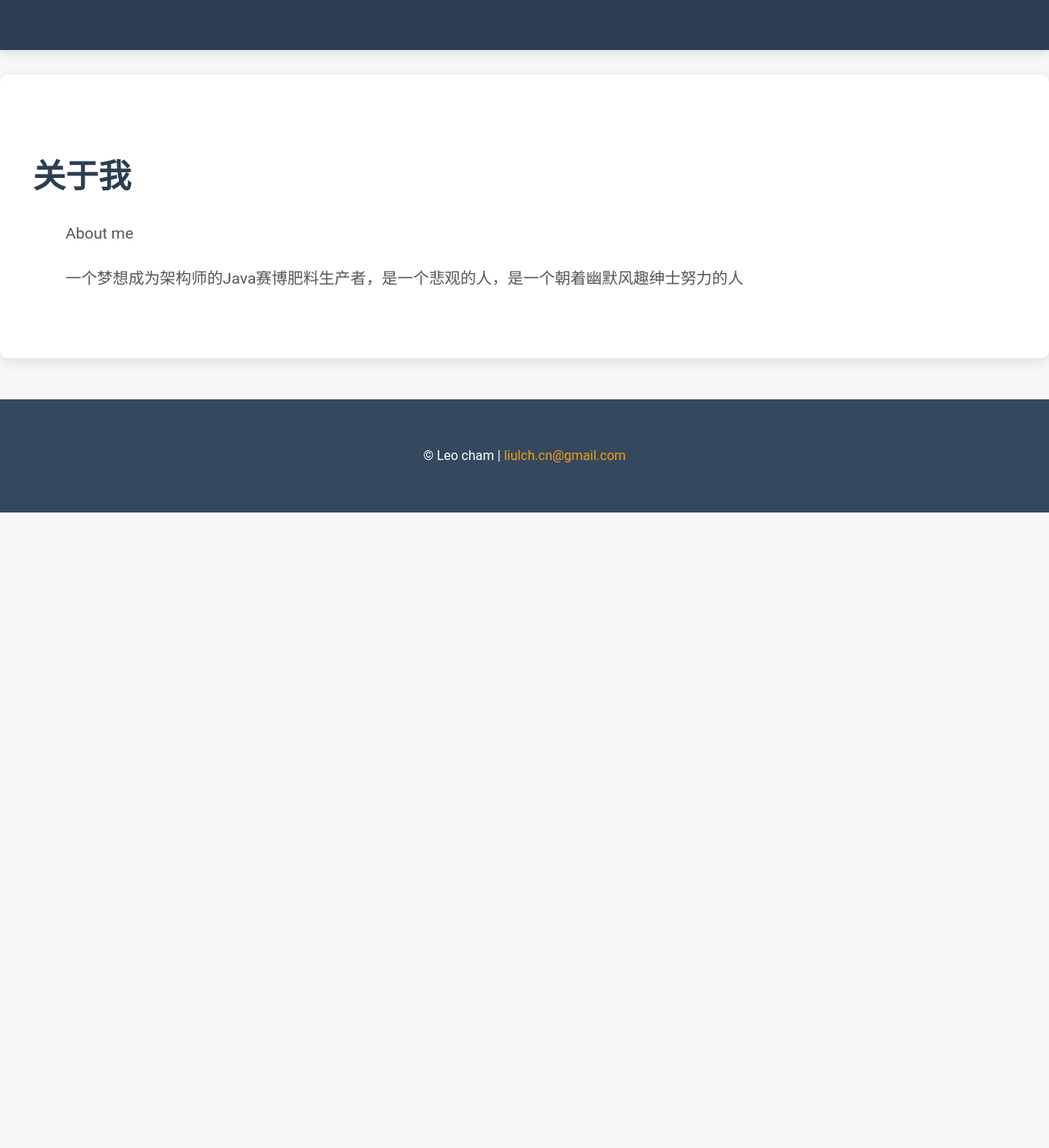
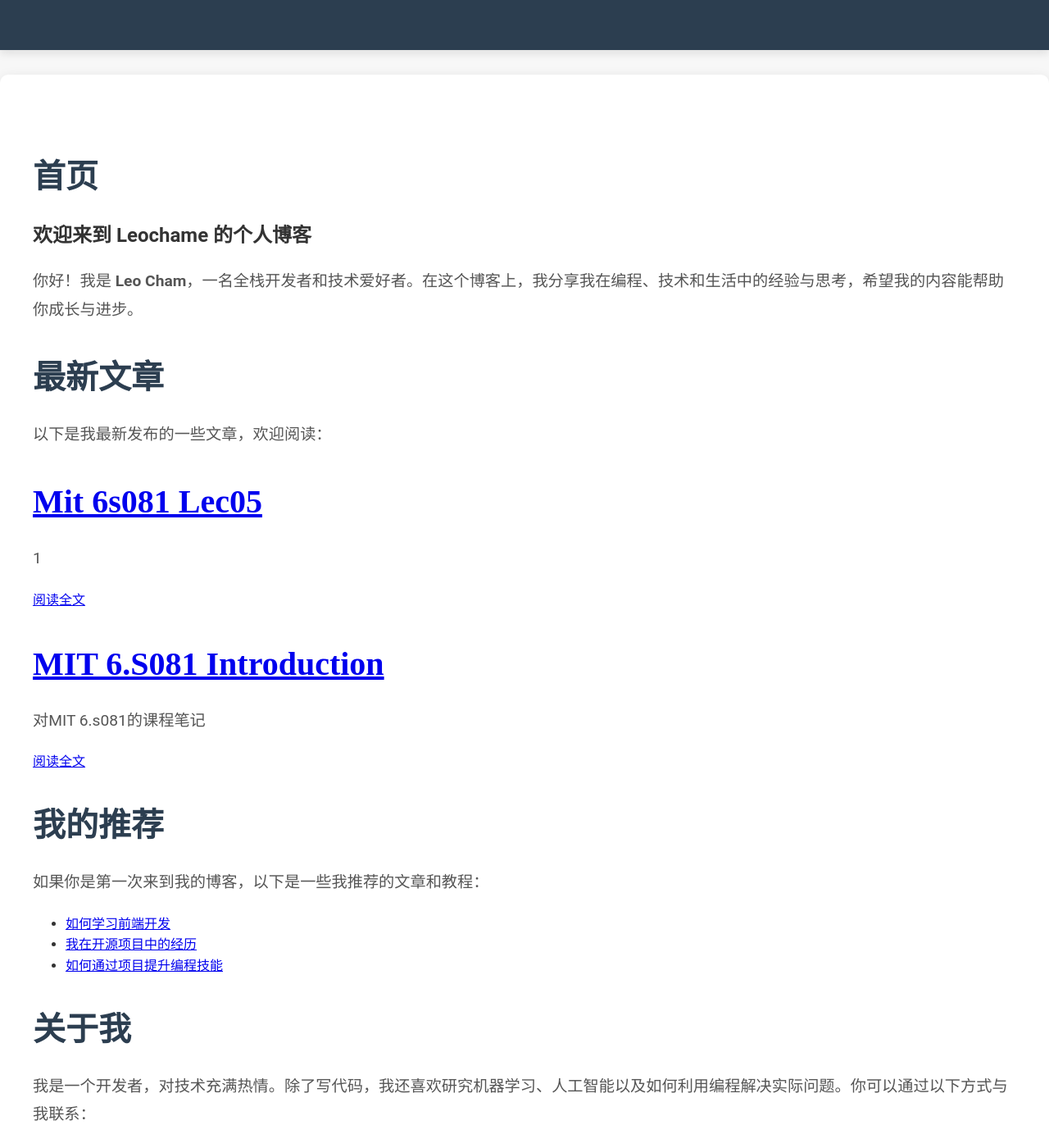
Before and after one commit to leochame/leochame.github.io, a Jekyll site: the page built from index.md, in a window 1280 px wide and 1400 px high, scrolled down 270 px. Shown: the whole window at 82% size. Built offline with Jekyll 4.4.1, drawn with Linux system fonts in a browser that asks for light colours; before the commit the page ends 900 px from its top, so only the background shows below that; some of the changed text lies outside the part shown.

Commit message:
基本模型v1.2

```diff
--- a/index.md
+++ b/index.md
@@ -1,8 +1,45 @@
 ---
 layout: page
-title: "关于我"
+title: "首页"
 ---
 
-> About me
->
-> 一个梦想成为架构师的Java赛博肥料生产者，是一个悲观的人，是一个朝着幽默风趣绅士努力的人
+# 欢迎来到 Leochame 的个人博客
+
+你好！我是 **Leo Cham**，一名全栈开发者和技术爱好者。在这个博客上，我分享我在编程、技术和生活中的经验与思考，希望我的内容能帮助你成长与进步。
+
+## 最新文章
+
+以下是我最新发布的一些文章，欢迎阅读：
+
+{% for post in site.posts limit:3 %}
+  <article>
+    <h2><a href="{{ post.url }}">{{ post.title }}</a></h2>
+    <p>{{ post.excerpt | strip_html | truncatewords: 50 }}</p>
+    <a href="{{ post.url }}">阅读全文</a>
+  </article>
+{% endfor %}
+
+## 我的推荐
+
+如果你是第一次来到我的博客，以下是一些我推荐的文章和教程：
+
+- [如何学习前端开发](#)
+- [我在开源项目中的经历](#)
+- [如何通过项目提升编程技能](#)
+
+## 关于我
+
+我是一个开发者，对技术充满热情。除了写代码，我还喜欢研究机器学习、人工智能以及如何利用编程解决实际问题。你可以通过以下方式与我联系：
+
+- **电子邮件**: [liulch.cn@gmail.com](mailto:liulch.cn@gmail.com)
+- **GitHub**: [github.com/leochame](https://github.com/leochame)
+- **LinkedIn**: [linkedin.com/in/username](https://linkedin.com/in/username)
+
+## 社交媒体
+
+关注我的社交媒体平台，获取更多更新和分享：
+
+- **Twitter**: [@leochame](https://twitter.com/username)
+- **GitHub**: [@leochame](https://github.com/leochame)
+
+---
```
